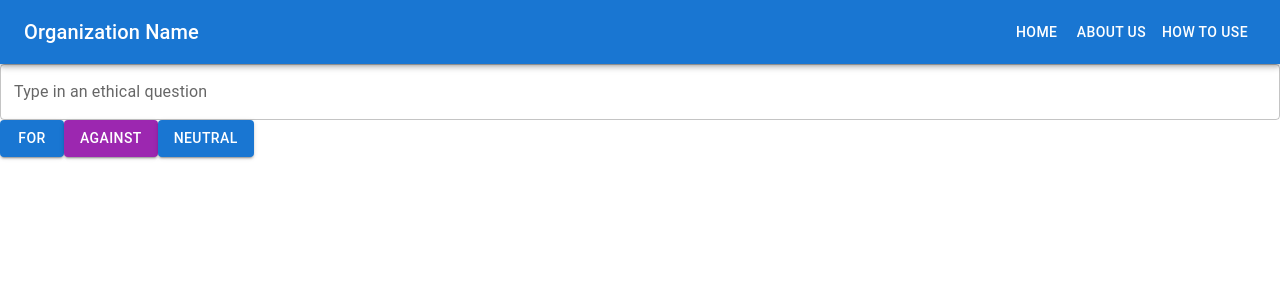
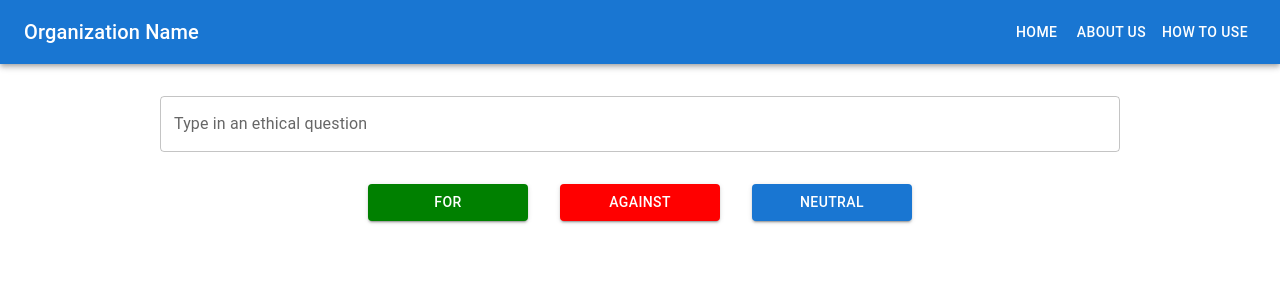
Before and after one commit to SMJD11/EthicalGPT, a React (Create React App) app in the folder frontend/: page / in a window 1280 px wide. Shown: the top 300 px of the page. Built offline with nearby package versions, Linux system fonts and the light colour scheme.

Commit message:
Update Home.js

```diff
--- a/frontend/src/pages/Home.js
+++ b/frontend/src/pages/Home.js
@@ -10,6 +10,7 @@ import TextField from "@mui/material/TextField";
 import Button from "@mui/material/Button";
 import Alert from "@mui/material/Alert";
 import Popup from "../component/Popup";
+import { Box } from "@mui/material";
 
 // Define a custom component for the home page screen
 function Home() {
@@ -72,7 +73,7 @@ function Home() {
           </Popup>
         </Toolbar>
       </AppBar>
-      <div className="input-box">
+      <Box m="2rem 10rem 2rem 10rem">
         <TextField
           id="question"
           name="question"
@@ -82,18 +83,18 @@ function Home() {
           value={question}
           onChange={handleChange}
         />
-      </div>
-      <div className="button-choices">
-        <Button variant="contained" color="primary" value="for" onClick={handleClick}>
+      </Box>
+      <Box style={{ width: "100%", height: "100%", display: "flex", flexDirection: "row", gap: "2rem", alignItems: "center", justifyContent: "center"}}>
+        <Button style={{width: "10rem", backgroundColor: "green"}} variant="contained" value="for" onClick={handleClick}>
           For
         </Button>
-        <Button variant="contained" color="secondary" value="against" onClick={handleClick}>
+        <Button style={{width: "10rem", backgroundColor: "red"}} variant="contained" color="secondary" value="against" onClick={handleClick}>
           Against
         </Button>
-        <Button variant="contained" color="primary" value="neutral" onClick={handleClick}>
+        <Button style={{width: "10rem"}} variant="contained" color="primary" value="neutral" onClick={handleClick}>
           Neutral
         </Button>
-      </div>
+      </Box>
       <div className="result">
         {result && (
           <Alert severity={result.severity}>
```
